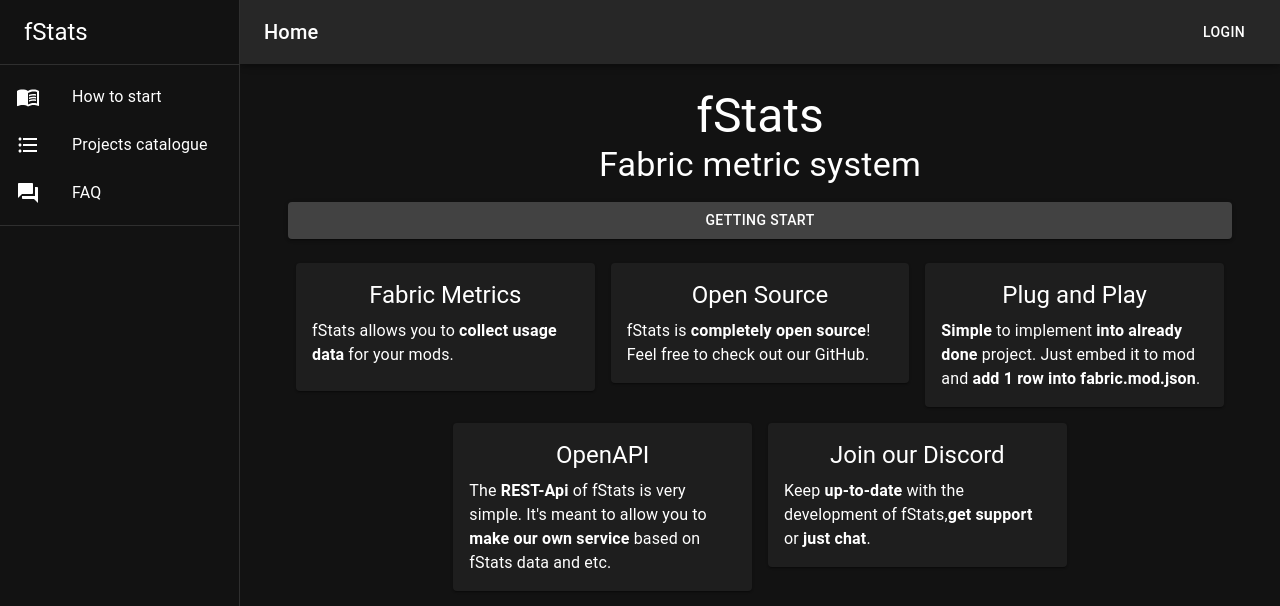
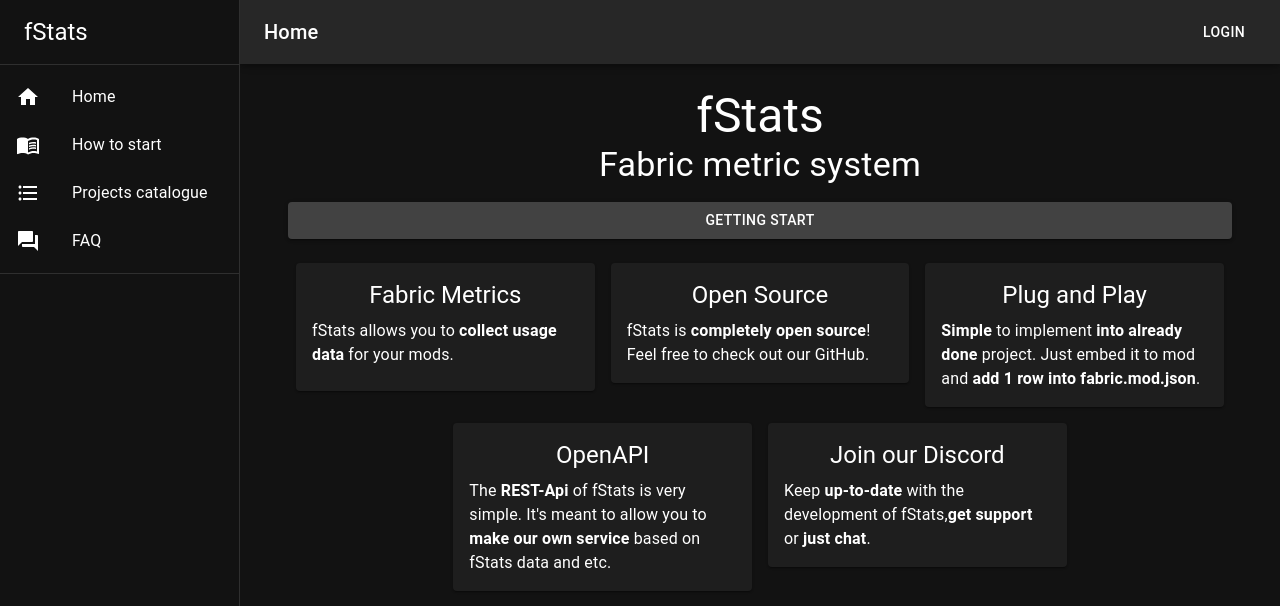
Before and after one commit to fStats/fstats-frontend, a React (Create React App) app: page / in a window 1280 px wide. Shown: the top 606 px of the page. Built offline with nearby package versions, Linux system fonts and the light colour scheme; what chartjs-plugin-datalabels, chartjs-plugin-zoom would draw is missing.

Commit message:
Added home route to drawer

```diff
--- a/src/pages/RootPage.tsx
+++ b/src/pages/RootPage.tsx
@@ -15,7 +15,7 @@ import Typography from '@mui/material/Typography';
 import {Button, Container, CssBaseline, ListSubheader, Menu, MenuItem} from "@mui/material";
 import {Link, Outlet, useNavigate} from "react-router-dom";
 import {DrawerProps} from "./types";
-import {AccountCircle, FormatListBulleted, MenuBook, QuestionAnswer, Star} from "@mui/icons-material";
+import {AccountCircle, FormatListBulleted, Home, MenuBook, QuestionAnswer, Star} from "@mui/icons-material";
 import {useLabel} from "../hooks/useLabel";
 import {useAuth} from "../hooks/useAuth";
 import {useSnackbar} from "notistack";
@@ -52,6 +52,11 @@ export default function RootPage(props: DrawerProps) {
     const {label} = useLabel()!!
 
     const publicItems = [
+        {
+            label: "Home",
+            route: "/",
+            icon: <Home/>
+        },
         {
             label: "How to start",
             route: "how-to-start",
```
